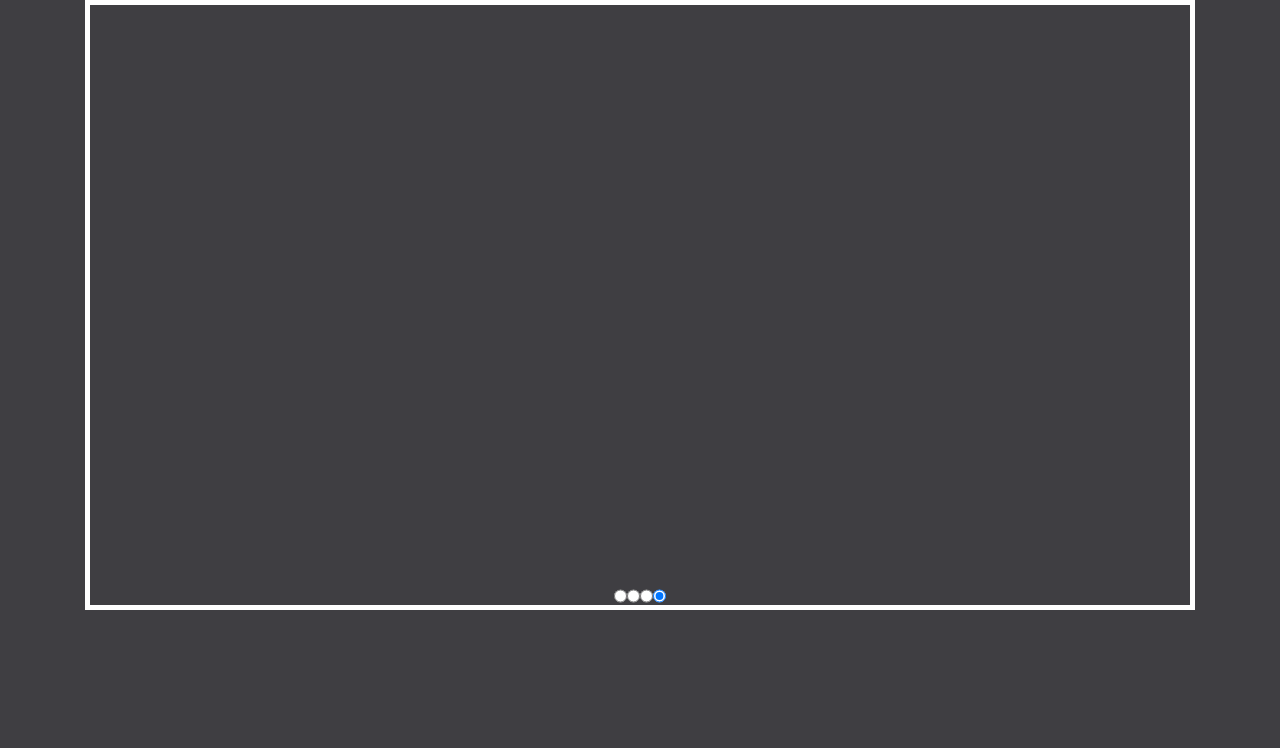
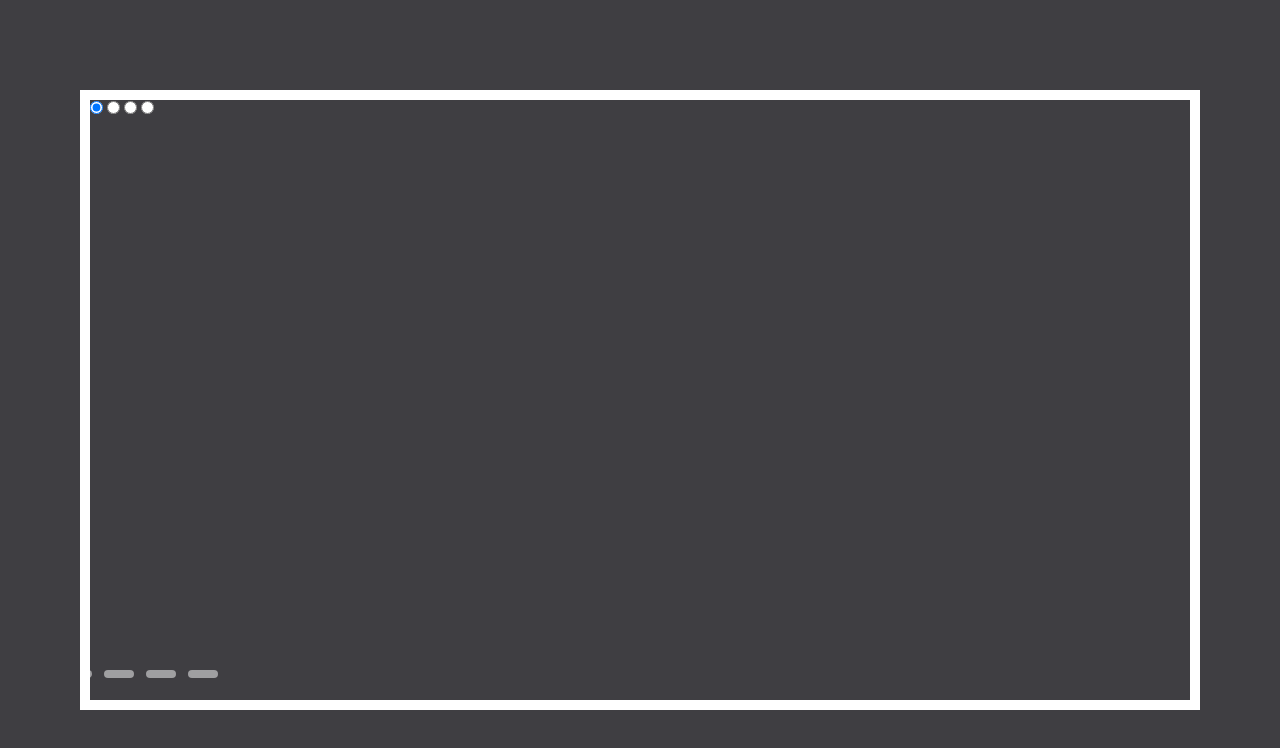
Before and after one commit to den987655/cssMemSlider, a plain HTML site: page cssMemSlider/index.html in a window 1280 px wide. Drawn offline with Linux system fonts and the light colour scheme.

Commit message:
refactor: change structure of the project

```diff
--- a/cssMemSlider/css/style.css
+++ b/cssMemSlider/css/style.css
@@ -7,19 +7,41 @@ body {
   background-color: rgb(63, 62, 66);
 }
 
-.wrapper {
-  display: flex;
-  flex-direction: column;
-    justify-content: flex-end;
-    align-items: center;
+.slider {
   width: 1100px;
   height: 600px;
   overflow: hidden;
-  border: 5px solid #fff;margin: 0 auto;
+  border: 10px solid #fff;
 }
 
+.middle {
+  position: absolute;
+  top: 50%;
+  left: 50%;
+  transform: translate(-50%, -50%);
+  margin: 0 auto;
+}
 
-.wrapper__slides {
+.navigation {
+  position: absolute;
+  bottom: 16px;
+  left: 50px;
+  transform: translateX(-50%);
   display: flex;
+}
 
+.bar {
+  height: 8px;
+  width: 30px;
+  margin: 6px;
+  cursor: pointer;
+  background-color: #fff;
+  opacity: .5;
+  border-radius: 10px;
+  transition: all .4s ease;
 }
+
+.bar:hover {
+  opacity: 0.8;
+  transform: scale(1.1);
+}
--- a/cssMemSlider/index.html
+++ b/cssMemSlider/index.html
@@ -8,14 +8,15 @@
   <title>cssMemSlider</title>
 </head>
 <body>
-  <div class="wrapper">
-    <div class="container">
-      <div class="wrapper__slides">
 
-        <input type="radio" name="s" id="s1" checked>
-        <input type="radio" name="s" id="s2" checked>
-        <input type="radio" name="s" id="s3" checked>
-        <input type="radio" name="s" id="s4" checked>
+  <div class="slider middle">
+
+    <div class="slides">
+
+      <input type="radio" name="r" id="r1" checked>
+      <input type="radio" name="r" id="r2">
+      <input type="radio" name="r" id="r3">
+      <input type="radio" name="r" id="r4">
 
       <div class="slide"><img src="" alt=""></div>
       <div class="slide"><img src="" alt=""></div>
@@ -24,13 +25,15 @@
 
     </div>
 
-      <div class="wrapper__panel">
-        <label for="s1" class="panel__item"></label>
-        <label for="s2" class="panel__item"></label>
-        <label for="s3" class="panel__item"></label>
-        <label for="s4" class="panel__item"></label>
+    <div class="navigation">
+      <label for="r1" class="bar"></label>
+      <label for="r2" class="bar"></label>
+      <label for="r3" class="bar"></label>
+      <label for="r4" class="bar"></label>
     </div>
+
   </div>
+
 </div>
 </body>
 </html>
```
Also changed, not shown: cssMemSlider/assets/mem1.jpg, cssMemSlider/assets/mem2.jpeg (deleted), cssMemSlider/assets/mem2.jpg (renamed from cssMemSlider/assets/mem3.jfif), cssMemSlider/assets/mem3.jpg (added), cssMemSlider/assets/mem4.jpg (renamed from cssMemSlider/assets/mem4.jfif). Lines whose indentation alone changed are shown as unchanged.
